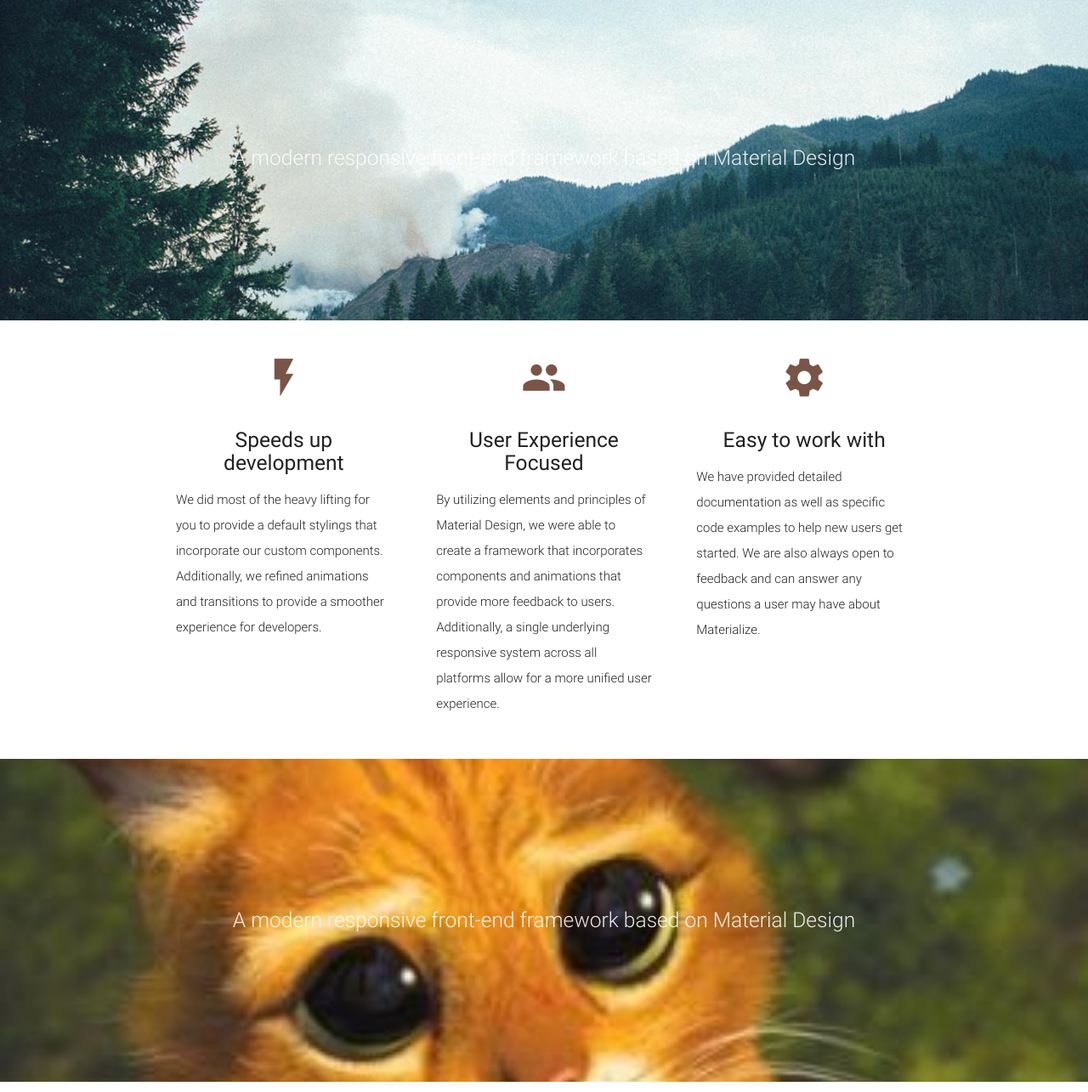
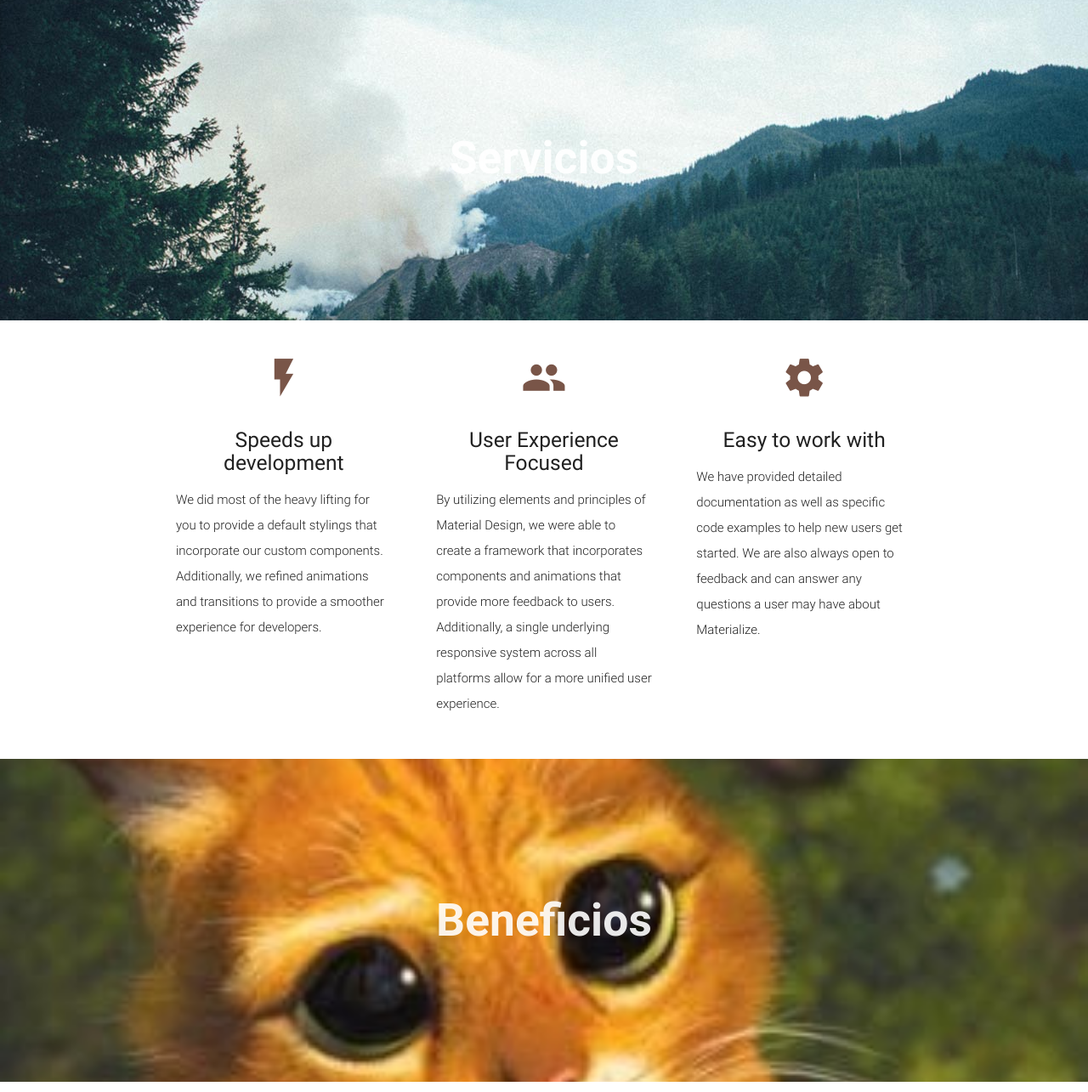
Before and after one commit to johanazapata/johanazapata.github.io, a plain HTML site: page index.html in a window 1280 px wide. Shown: the part 737-2022 px from the top of the page at 85% size. Drawn offline with nearby package versions, Linux system fonts and the light colour scheme.

Commit message:
Update index.html

```diff
--- a/index.html
+++ b/index.html
@@ -66,7 +66,7 @@
 			<div class="section no-pad-bot">
 				<div class="container">
 					<div class="row center">
-						<h5 class="header col s12 light">A modern responsive front-end framework based on Material Design</h5>
+						<h2 class="header col s12 light"><b>Servicios</b></h2>
 					</div>
 				</div>
 			</div>
@@ -106,7 +106,7 @@
 			<div class="section no-pad-bot">
 				<div class="container">
 					<div class="row center">
-						<h5 class="header col s12 light">A modern responsive front-end framework based on Material Design</h5>
+						<h2 class="header col s12 light"><b>Beneficios</b></h2>
 					</div>
 				</div>
 			</div>
@@ -146,7 +146,7 @@
 			<div class="section no-pad-bot">
 				<div class="container">
 					<div class="row center">
-						<h5 class="header col s12 light">A modern responsive front-end framework based on Material Design</h5>
+						<h2 class="header col s12 light"><b>Preguntas Frecuentes</b></h2>
 					</div>
 				</div>
 			</div>
```
